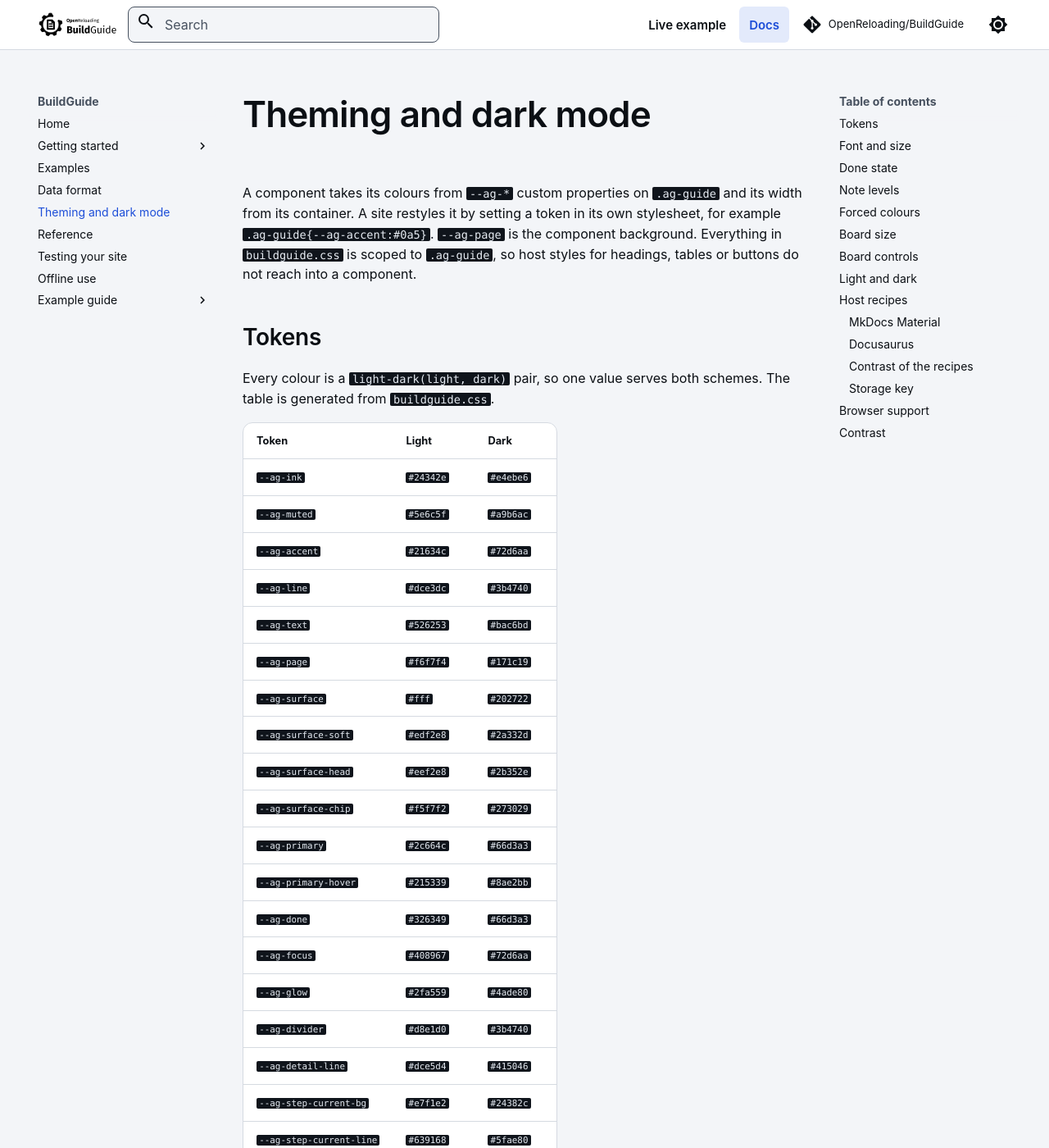
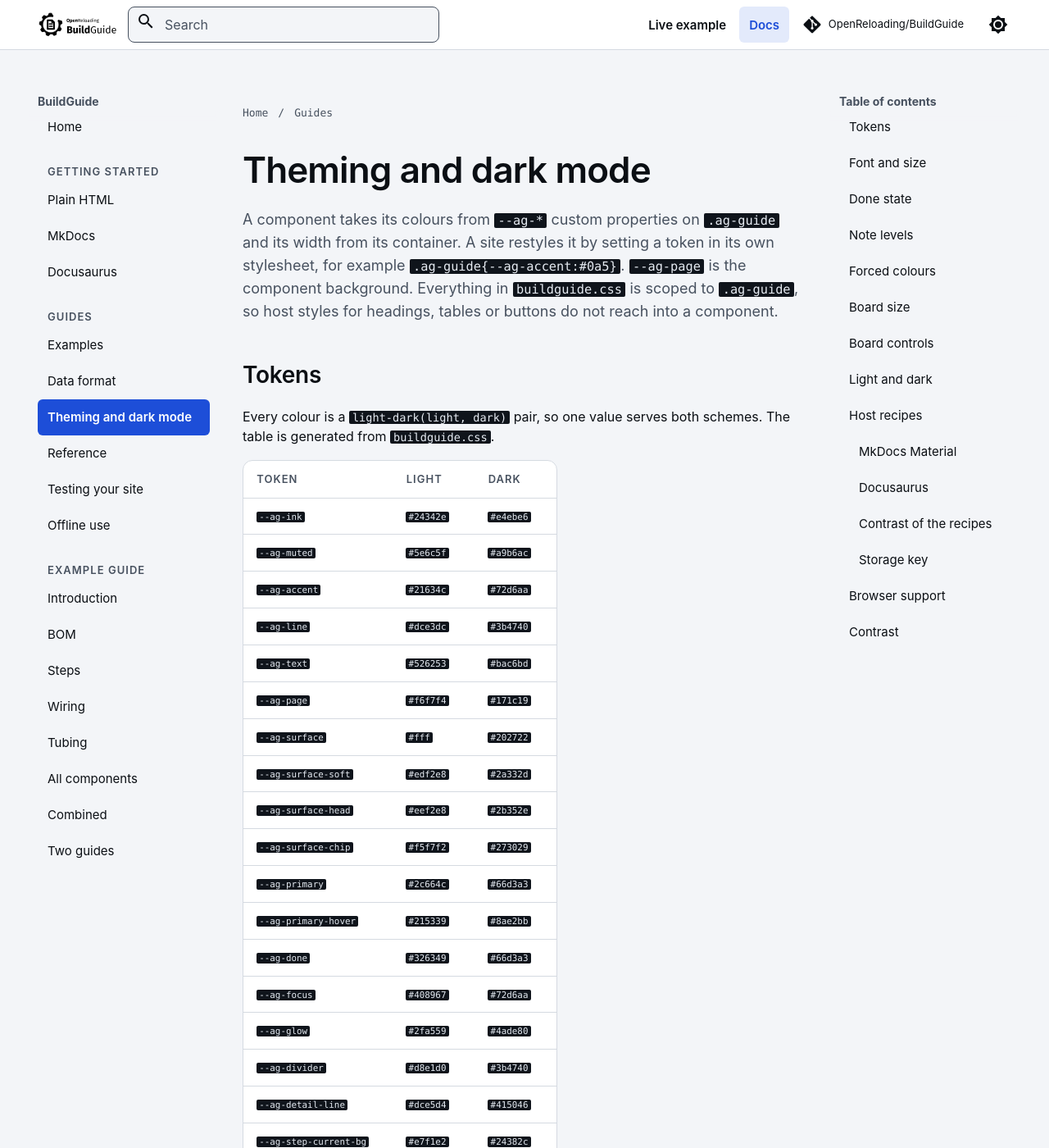
Before and after one commit to OpenReloading/BuildGuide, an MkDocs documentation site: the page built from docs/theming.md, in a window 1280 px wide and 1400 px high. Shown: the whole window at 82% size. Built offline with MkDocs 1.6.1 and Material for MkDocs 9.7.7, drawn with Linux system fonts in a browser that asks for light colours; some of the changed text lies outside the part shown.

Commit message:
docs: navigation, on this page and previous and next
Group Examples to Offline use under Guides, show the nav groups as
headings, the path above the title and previous and next links in nav
order (Material's navigation.sections, navigation.path and
navigation.footer). The site theme sets the 1360 px layout, 44 px
sidebar, on-this-page, path and footer links, the uppercase table
header row and tables that scroll inside their box. The data format
page shows the note levels with the component's note markup. The
header menu button takes keyboard focus, so Enter opens and closes the
drawer.

Refs #169

```diff
--- a/docs/assets/site-theme.css
+++ b/docs/assets/site-theme.css
@@ -101,6 +101,7 @@
 .md-typeset{font-size:16px;line-height:1.55}
 .md-typeset :is(h1,h2,h3):where(:not(.ag-guide *)){color:var(--md-default-fg-color);font-weight:600}
 .md-typeset h1:where(:not(.ag-guide *)){font-size:44px;letter-spacing:-.02em}
+.md-typeset>h1{margin:0 0 16px}
 .md-typeset h2:where(:not(.ag-guide *)){font-size:28px}
 .md-typeset h3:where(:not(.ag-guide *)){font-size:19px}
 @media (max-width:480px){.md-typeset h1:where(:not(.ag-guide *)){font-size:38px}}
@@ -122,9 +123,11 @@
 
 /* home page (docs/index.md): introduction and components */
 .md-typeset .bg-intro{padding:40px 0 32px}
-.md-typeset .bg-label{margin:0 0 8px;font-size:13px;font-weight:600;letter-spacing:.08em;text-transform:uppercase;color:var(--md-default-fg-color--light)}
+/* the uppercase label style, also the nav group headings and the table header row (docs pages below) */
+:is(.md-typeset .bg-label,.md-nav__item--section>.md-nav__link,.md-typeset table:not([class]) th){font-size:13px;font-weight:600;letter-spacing:.08em;text-transform:uppercase;color:var(--md-default-fg-color--light)}
+.md-typeset .bg-label{margin:0 0 8px}
 .md-typeset .bg-intro h1{margin:0 0 16px}
-.md-typeset :is(.bg-lead,.bg-label+h1+p){max-width:720px;font-size:18px;color:var(--md-default-fg-color--light)}
+.md-typeset :is(.bg-lead,.bg-label+h1+p),.md-typeset>h1+p{max-width:720px;font-size:18px;color:var(--md-default-fg-color--light)}
 .md-typeset .bg-actions{display:flex;flex-wrap:wrap;gap:12px}
 .md-typeset .bg-actions .md-button{display:inline-flex;align-items:center;justify-content:center;min-height:48px;margin:0}
 @media (max-width:480px){.md-typeset .bg-actions{flex-direction:column}.md-typeset .bg-actions .md-button{width:100%}}
@@ -182,3 +185,37 @@
 .md-typeset .admonition.warning{border-color:var(--bg-warning-line);background:var(--bg-warning-bg)}
 .md-typeset .warning>.admonition-title{background:var(--bg-warning-bg)}
 .md-typeset .warning>.admonition-title::before{background-color:var(--bg-warning-line)}
+
+/* docs pages: sidebar, path, text column, on this page, previous and next; below 76.25em the sidebars are Material's drawer */
+.md-footer__inner{flex-wrap:wrap;gap:0 24px;padding:8px .8rem}
+@media screen and (min-width:1360px){
+  .md-main__inner,.md-footer__inner{max-width:1360px;padding-inline:40px}
+  .md-sidebar--primary{width:260px}
+  .md-sidebar--secondary{width:200px}
+  [dir] .md-sidebar:not([hidden])~.md-content>.md-content__inner{margin:0 40px 24px}
+  .md-content .md-path{margin:0 40px}
+}
+@media screen and (min-width:76.25em){
+  .md-nav__item--section>.md-nav__link{min-height:0;margin:24px 0 4px;padding:0 12px}
+}
+.md-typeset>:is(p,ul,ol,dl,blockquote,h1,h2,h3,h4,.admonition,details){max-width:720px}
+/* a table wider than the column scrolls inside its own box */
+.md-typeset__table{max-width:100%}
+.md-typeset__table table:not([class]){display:inline-block;max-width:100%;overflow:auto}
+.md-nav__link{display:flex;align-items:center;min-height:44px;margin-top:0;padding:0 12px;font-size:15px}
+.md-nav--primary .md-nav__link--active:not(.md-nav--secondary *){background:var(--md-accent-fg-color);color:var(--md-accent-bg-color);font-weight:600}
+.md-path{font-family:var(--md-code-font-family);font-size:13px}
+.md-path__item{display:inline-flex;align-items:center}
+.md-path__link{display:inline-flex;align-items:center;min-height:44px;color:var(--md-default-fg-color--light)}
+.md-path__item:not(:first-child)::before{content:"/";width:auto;height:auto;margin:0 8px;background:none;-webkit-mask:none;mask:none;color:var(--md-default-fg-color--light)}
+.md-footer__link{flex:0 1 auto;align-items:center;max-width:100%;min-height:44px;margin:0;padding:0;color:var(--md-accent-fg-color);font-size:15px;font-weight:600}
+.md-footer__link--next{margin-left:auto}
+.md-footer__button{display:none}
+.md-footer .md-footer__title{display:flex;max-width:100%;padding:0;font-size:inherit;line-height:inherit}
+.md-footer__direction{position:static;padding:0;font-size:inherit;opacity:1}
+.md-footer__title .md-ellipsis::before{content:":"}
+/* note levels on docs pages with the component's markup (data-format.md); the component's own notes keep buildguide.css */
+.md-typeset>.ag-step-note{max-width:720px;padding:12px 16px;border:1px solid var(--md-default-fg-color--lightest);border-radius:12px;background:var(--md-primary-fg-color)}
+.md-typeset>.ag-step-note[data-level=caution]{border:1.5px dashed var(--md-default-fg-color--light)}
+.md-typeset>.ag-step-note[data-level=warning]{border:2px solid var(--md-accent-fg-color);background:var(--md-accent-fg-color--transparent)}
+.md-typeset>.ag-step-note strong{margin-right:.4em;text-transform:uppercase;letter-spacing:.08em}
--- a/docs/data-format.md
+++ b/docs/data-format.md
@@ -10,6 +10,10 @@ A guide is one JSON or YAML object that every component reads: the BOM checklist
 - **`bom`** holds a note, the items with groups (each header shows how many of its items are ticked), a search box, an `All / Missing / Done` filter and the CSV export (the rows shown, with a `Done` column) (`export` is the file name, `linkLabel` the text of the item links and of the CSV column). The component also has a `Print` button.
 - **`steps`** holds the text steps: an optional `title` (the tab label in the combined component, default `Steps`), an optional `note` above the list and the `items`. Each step has an `id` (unique among the steps), a `title`, an optional `text` (plain text, line breaks are kept), an optional `note` (the same string or `{ "level", "text" }` as a board step's note) and `parts`, the ids of the `bom` items the step uses (the check fails on an id the BOM does not have). The component lists the steps in order with a tick each, the names of their parts, a progress bar and a `Print` button. A board's steps are another thing: they hold connections. The 3D assembly view planned in [#47](https://github.com/OpenReloading/BuildGuide/issues/47) uses the same step shape.
 - **`boards`** has one entry per board key. A board has a required `title` (step navigation label, list heading and accessible name). Its parts have terminals on their sides (`ports`). Connections sit in `steps`: each step has an `id`, a `title`, an optional `note` (plain text, shown with the step above its connection list; a string, or `{ "level": "note" | "caution" | "warning", "text": "..." }`, which shows the level word before the text and a border of its own: use `warning` for what can hurt someone or break a part, `caution` for what is easy to get wrong) and its `connections`, each from `PART:terminal` to `PART:terminal` with a colour code. A board also defines colour codes, part kinds, areas with cable glands and `rules` such as connections per terminal. Routes are computed (libavoid), not drawn. A part's `name` is drawn inside the part when it has terminals on top, and its `sub` label when it has terminals at the bottom (otherwise outside, above and below), so such a part needs about 50 px of height for both, and a `#rrggbb` fill to get light text on a dark part.
+
+<p class="ag-step-note" data-level="note"><strong>note</strong> Fit the silencers before you apply air.</p>
+<p class="ag-step-note" data-level="caution"><strong>caution</strong> Seal the threads with PTFE tape, and keep tape out of the ports.</p>
+<p class="ag-step-note" data-level="warning"><strong>warning</strong> Never cut or pull a tube that is under pressure. Vent the supply first.</p>
 
 Tick keys are `<prefix>-<no>:<a>:<b>` for a connection (the prefix is the board's `prefix`, default its key), `bom-<id>:<part>` for a BOM item and `step-<id>` for a text step. Prefixes must be unique across boards and not `bom` or `step`. A board key `steps` clashes with the steps tab of the combined component and fails the check when the guide has a `steps` object.
 
--- a/mkdocs.yml
+++ b/mkdocs.yml
@@ -12,6 +12,9 @@ theme:
   font: false   # system fonts: no requests outside the site
   features:
     - navigation.instant   # pages swap without a reload: the components must follow
+    - navigation.sections   # the nav groups as headings in the sidebar
+    - navigation.path   # the groups above the page title
+    - navigation.footer   # previous and next in nav order
   palette:
     - scheme: default
       primary: custom   # colours in assets/site-theme.css
@@ -73,12 +76,13 @@ nav:
       - Plain HTML: core.md
       - MkDocs: mkdocs.md
       - Docusaurus: docusaurus.md
-  - Examples: examples.md
-  - Data format: data-format.md
-  - Theming and dark mode: theming.md
-  - Reference: reference.md
-  - Testing your site: testing.md
-  - Offline use: offline.md
+  - Guides:
+      - Examples: examples.md
+      - Data format: data-format.md
+      - Theming and dark mode: theming.md
+      - Reference: reference.md
+      - Testing your site: testing.md
+      - Offline use: offline.md
   - Example guide:
       - Introduction: example/index.md
       - BOM: example/bom.md
--- a/overrides/partials/header.html
+++ b/overrides/partials/header.html
@@ -22,11 +22,12 @@
 --> -#}
 {#- Material 9.7.7's partials/header.html with the wordmark instead of the page title and the site links before the
     palette toggle. The links sit in data-md-component="header-topic", one of the parts that instant navigation
-    swaps, so the current section follows the page. -#}
+    swaps, so the current section follows the page. The menu button takes focus: Enter opens and closes the drawer. -#}
 {% set section = "example" if page and page.url.startswith("example/") else "docs" if page and not page.is_homepage %}
 <header class="md-header" data-md-component="header">
   <nav class="md-header__inner md-grid" aria-label="{{ lang.t('header') }}">
-    <label class="md-header__button md-icon" for="__drawer">
+    <!-- biome-ignore lint/a11y/noNoninteractiveTabindex: Material's script opens a focused drawer label with Enter, as on its own nav labels -->
+    <label class="md-header__button md-icon" for="__drawer" tabindex="0" aria-label="{{ lang.t('nav') }}">
       {% set icon = config.theme.icon.menu or "material/menu" %}
       {% include ".icons/" ~ icon ~ ".svg" %}
     </label>
```
